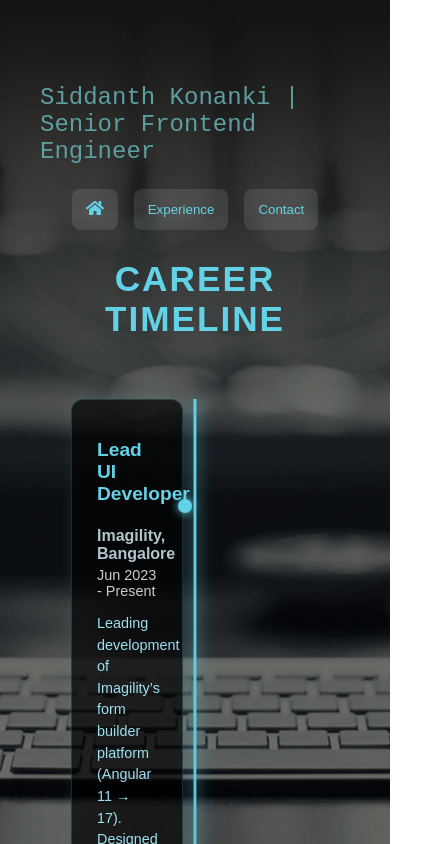
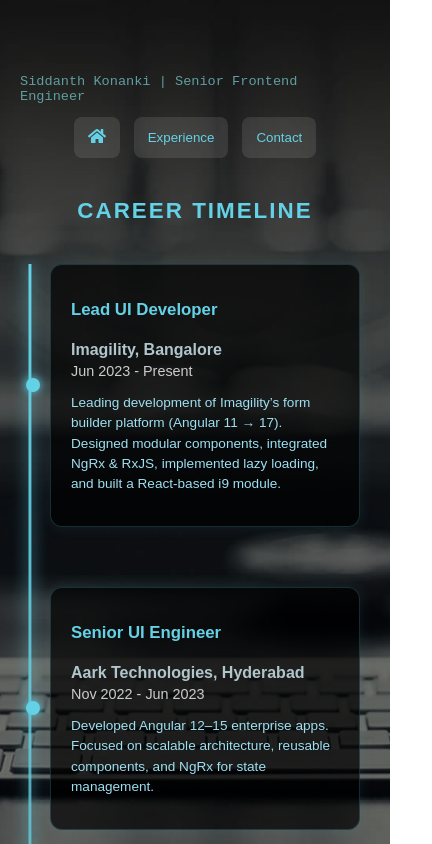
Before and after one commit to siddanth2920/portfolio-siddanth, a React (Create React App) app: page /timeline in a window 390 px wide. Shown: the top 844 px of the page, 432 px wide, since content can reach past the window. Built offline with nearby package versions, Linux system fonts and the light colour scheme.

Commit message:
responsive fix

```diff
--- a/src/App.css
+++ b/src/App.css
@@ -44,6 +44,8 @@
   }
 }
 .main-head {
+  display: flex;
+  justify-content: center;
   font-size: 42px;
   color:cadetblue;
   font-family: monospace;
--- a/src/components/Contact.css
+++ b/src/components/Contact.css
@@ -9,47 +9,26 @@
   justify-content: center;
   font-family: "Poppins", sans-serif;
   box-sizing: border-box;
-  padding: 60px 40px;
+  padding: 60px 20px;
   position: relative;
+  overflow-y: auto;
 }
-
-/* Navigation buttons */
-/* .nav-buttons {
-  position: absolute;
-  top: 30px;
-  right: 40px;
-  display: flex;
-  gap: 16px;
-}
-.nav-buttons button {
-  padding: 10px 20px;
-  border: 1px solid rgba(255, 255, 255, 0.3);
-  background: rgba(255, 255, 255, 0.1);
-  backdrop-filter: blur(8px);
-  border-radius: 8px;
-  color: #64d2e6;
-  font-weight: 500;
-  cursor: pointer;
-  transition: 0.3s;
-}
-.nav-buttons button:hover {
-  background: rgba(100, 210, 230, 0.15);
-  box-shadow: 0 0 10px #64d2e6;
-  transform: translateY(-2px);
-} */
 
 /* Main content */
 .contact-content {
   text-align: center;
   animation: fadeUp 1s ease forwards;
+  width: 100%;
+  max-width: 600px;
+  padding: 0 10px;
 }
 
 .contact-title {
-  font-size: 2.4rem;
+  font-size: 2.2rem;
   color: #64d2e6;
   text-shadow: 0 0 12px rgba(100, 210, 230, 0.6);
-  margin-bottom: 40px;
-  letter-spacing: 1.5px;
+  margin-bottom: 35px;
+  letter-spacing: 1.2px;
 }
 
 /* Card */
@@ -57,8 +36,9 @@
   background: rgba(0, 0, 0, 0.65);
   border: 1px solid rgba(100, 210, 230, 0.2);
   border-radius: 16px;
-  padding: 40px 60px;
-  width: 420px;
+  padding: 30px 40px;
+  width: 100%;
+  max-width: 420px;
   text-align: left;
   box-shadow: 0 0 20px rgba(100, 210, 230, 0.1);
   backdrop-filter: blur(10px);
@@ -75,10 +55,11 @@
   display: flex;
   align-items: center;
   gap: 14px;
-  margin: 20px 0;
+  margin: 18px 0;
   color: #aee9f2;
   font-size: 1.05rem;
   transition: color 0.3s;
+  word-break: break-word;
 }
 
 .contact-item:hover {
@@ -88,12 +69,14 @@
 .contact-icon {
   color: #64d2e6;
   font-size: 1.3rem;
+  flex-shrink: 0;
 }
 
 .contact-item a {
   color: #aee9f2;
   text-decoration: none;
   transition: 0.3s;
+  overflow-wrap: anywhere;
 }
 .contact-item a:hover {
   color: #64d2e6;
@@ -107,7 +90,7 @@
   margin-top: 50px;
 }
 
-/* Animations */
+/* Animation */
 @keyframes fadeUp {
   from {
     opacity: 0;
@@ -118,3 +101,47 @@
     transform: translateY(0);
   }
 }
+
+/* ✅ RESPONSIVE FIXES */
+@media (max-width: 768px) {
+  .contact-title {
+    font-size: 1.8rem;
+  }
+
+  .contact-card {
+    padding: 24px 28px;
+    max-width: 90%;
+  }
+
+  .contact-item {
+    font-size: 0.95rem;
+    gap: 10px;
+  }
+
+  .contact-icon {
+    font-size: 1.1rem;
+  }
+}
+
+@media (max-width: 480px) {
+  .contact-title {
+    font-size: 1.6rem;
+    margin-bottom: 25px;
+  }
+
+  .contact-card {
+    padding: 20px;
+    max-width: 100%;
+  }
+
+  .contact-item {
+    flex-direction: column;
+    align-items: flex-start;
+    gap: 6px;
+    font-size: 0.9rem;
+  }
+
+  .contact-icon {
+    font-size: 1rem;
+  }
+}
--- a/src/components/Experience.css
+++ b/src/components/Experience.css
@@ -1,6 +1,12 @@
 .experience-container {
-    text-align: center;
-    padding: 40px;
+  background: url("../assets/bgimg2.jpg") center/cover no-repeat fixed;
+  min-height: 100vh;
+  width: 100%;
+  color: #fff;
+  position: relative;
+  font-family: "Poppins", sans-serif;
+  padding: 60px 40px;
+  box-sizing: border-box;
   }
 
   .pdf-viewer {
@@ -54,3 +60,38 @@
   box-shadow: 0 0 10px #64d2e6;
   transform: translateY(-2px);
 }
+/* Responsive */
+@media (max-width: 768px) {
+  .experience-container {
+    padding: 40px 10px;
+  }
+
+  .pdf-viewer {
+    padding: 15px;
+    max-width: 95%;
+  }
+
+  .page-controls {
+    gap: 8px;
+    font-size: 0.9rem;
+  }
+
+  .page-controls button {
+    padding: 6px 12px;
+  }
+}
+
+@media (max-width: 480px) {
+  .pdf-viewer {
+    padding: 10px;
+    border-radius: 8px;
+  }
+
+  .page-controls span {
+    font-size: 0.85rem;
+  }
+
+  .page-controls button {
+    font-size: 0.85rem;
+  }
+}
--- a/src/components/Experience.js
+++ b/src/components/Experience.js
@@ -90,7 +90,7 @@ const resumeFile = `${process.env.PUBLIC_URL || ''}/resumeFile.pdf`;
         >
           <Page
             pageNumber={pageNumber}
-            scale={0.9}
+            width={Math.min(window.innerWidth * 0.9, 600)}
             renderAnnotationLayer={false}
             renderTextLayer={false}
           />
--- a/src/components/Timeline.css
+++ b/src/components/Timeline.css
@@ -1,94 +1,4 @@
-/* .timeline-container {
-    max-width: 900px;
-    margin: 0 auto;
-    padding: 40px 20px;
-  }
-
-  .timeline-container h2 {
-    text-align: center;
-    margin-bottom: 50px;
-    font-size: 2rem;
-    color: #5f9ea0;
-  }
-
-  .timeline {
-    position: relative;
-    margin: 20px 0;
-  }
-
-  .timeline::after {
-    content: "";
-    position: absolute;
-    width: 4px;
-    background-color: #007bff;
-    top: 0;
-    bottom: 0;
-    left: 50%;
-    margin-left: -2px;
-  }
-
-  .timeline-item {
-    padding: 20px;
-    position: relative;
-    width: 50%;
-  }
-
-  .timeline-item.left {
-    left: 0;
-  }
-
-  .timeline-item.right {
-    left: 55%;
-  }
-
-  .timeline-content {
-    padding: 20px;
-    background-color: #125b57;
-    position: relative;
-    right: 36px;
-    border-radius: 8px;
-    box-shadow: 0 2px 10px rgba(0, 0, 0, 0.1);
-  }
-
-  .timeline-content h3 {
-    margin-top: 0;
-    color: #53c1ff;
-  }
-
-  .timeline-content h4 {
-    margin: 5px 0;
-    color: #333;
-  }
-
-  .timeline-duration {
-    font-size: 0.9rem;
-    color: gray;
-    display: block;
-    margin-bottom: 10px;
-  }
-
-  .timeline-item::before {
-    content: "";
-    position: absolute;
-    top: 20px;
-    right: -10px;
-    border-style: solid;
-    border-width: 10px;
-    border-color: transparent transparent transparent #f8f9fa;
-  }
-
-  .timeline-item.right::before {
-    left: -10px;
-    right: auto;
-    border-color: transparent #f8f9fa transparent transparent;
-  }
-
-  .timeline-loading {
-    text-align: center;
-    margin-top: 50px;
-  }
-   */
-.timeline-page {
+/* .timeline-page {
   background: url("../assets/bgimg2.jpg") center/cover no-repeat fixed;
   min-height: 100vh;
   width: 100%;
@@ -225,4 +135,236 @@
   text-align: center;
   padding-top: 100px;
   font-size: 18px;
+} */
+.timeline-page {
+  background: url("../assets/bgimg2.jpg") center/cover no-repeat fixed;
+  min-height: 100vh;
+  width: 100%;
+  color: #fff;
+  position: relative;
+  font-family: "Poppins", sans-serif;
+  padding: 60px 20px;
+  box-sizing: border-box;
+  overflow-x: hidden;
 }
+
+.button-group {
+  display: flex;
+  justify-content: center;
+  gap: 14px;
+  margin-bottom: 40px;
+  flex-wrap: wrap;
+}
+
+.nav-btn {
+  background: rgba(255, 255, 255, 0.1);
+  border: none;
+  color: #64d2e6;
+  padding: 10px 14px;
+  border-radius: 8px;
+  cursor: pointer;
+  transition: 0.3s;
+  font-weight: 500;
+}
+.nav-btn:hover {
+  background: rgba(100, 210, 230, 0.2);
+  box-shadow: 0 0 10px #64d2e6;
+}
+
+.timeline-heading {
+  text-align: center;
+  font-size: 2rem;
+  color: #64d2e6;
+  letter-spacing: 2px;
+  margin-bottom: 60px;
+}
+
+/* Timeline container */
+.timeline-wrapper {
+  position: relative;
+  width: 100%;
+  max-width: 900px;
+  margin: 0 auto;
+  padding-bottom: 60px;
+}
+
+.timeline-line {
+  position: absolute;
+  left: 50%;
+  top: 0;
+  transform: translateX(-50%);
+  width: 3px;
+  height: 100%;
+  background: linear-gradient(180deg, #64d2e6, rgba(100, 210, 230, 0.1));
+  box-shadow: 0 0 15px #64d2e6;
+  z-index: 1;
+}
+
+.timeline-card {
+  position: relative;
+  width: 45%;
+  margin-bottom: 80px;
+  opacity: 0;
+  transform: translateY(30px);
+  animation: fadeInUp 0.8s forwards;
+  z-index: 2;
+}
+.timeline-card.left {
+  left: 0;
+  text-align: right;
+}
+.timeline-card.right {
+  left: 55%;
+  text-align: left;
+}
+
+.timeline-card::before {
+  content: "";
+  position: absolute;
+  top: 114px;
+  width: 14px;
+  height: 14px;
+  background: #64d2e6;
+  border-radius: 50%;
+  box-shadow: 0 0 10px #64d2e6;
+  z-index: 3;
+}
+.timeline-card.left::before {
+  right: -9px;
+}
+.timeline-card.right::before {
+  left: -9px;
+}
+
+.card-content {
+  background: rgba(0, 0, 0, 0.7);
+  padding: 20px 25px;
+  border-radius: 12px;
+  border: 1px solid rgba(100, 210, 230, 0.2);
+  box-shadow: 0 0 15px rgba(100, 210, 230, 0.1);
+  transition: 0.3s;
+}
+.card-content:hover {
+  box-shadow: 0 0 25px rgba(100, 210, 230, 0.3);
+  transform: translateY(-5px);
+}
+
+.card-content h3 {
+  color: #64d2e6;
+  margin-bottom: 6px;
+  font-size: 1.2rem;
+}
+.card-content h4 {
+  font-size: 1rem;
+  color: #b1c6cc;
+  margin-bottom: 4px;
+}
+.card-content .duration {
+  display: block;
+  font-size: 0.9rem;
+  color: #ccc;
+  margin-bottom: 8px;
+}
+.card-content p {
+  font-size: 0.9rem;
+  color: #9edff0;
+  line-height: 1.5;
+}
+
+/* Animation */
+@keyframes fadeInUp {
+  to {
+    opacity: 1;
+    transform: translateY(0);
+  }
+}
+
+/* Loading state */
+.loading {
+  color: #64d2e6;
+  text-align: center;
+  padding-top: 100px;
+  font-size: 18px;
+}
+
+/* ✅ RESPONSIVE FIXES */
+@media (max-width: 1024px) {
+  .timeline-card {
+    width: 48%;
+  }
+}
+
+@media (max-width: 768px) {
+  .timeline-line {
+    left: 10px;
+  }
+
+  .timeline-card,
+  .timeline-card.left,
+  .timeline-card.right {
+    width: calc(100% - 40px);
+    left: 30px !important;
+    text-align: left;
+  }
+
+  .timeline-card::before {
+    left: -24px !important;
+    right: auto;
+  }
+
+  .card-content {
+    padding: 18px 20px;
+  }
+
+  .timeline-heading {
+    font-size: 1.6rem;
+    margin-bottom: 40px;
+  }
+}
+
+@media (max-width: 480px) {
+  .sub-head {
+    font-size: 0.85rem;
+  }
+
+  .timeline-heading {
+    font-size: 1.4rem;
+  }
+
+  .card-content h3 {
+    font-size: 1.05rem;
+  }
+
+  .card-content p {
+    font-size: 0.85rem;
+  }
+
+  .timeline-card {
+    margin-bottom: 60px;
+  }
+}
+.timeline-loading {
+  background: url("../assets/bgimg2.jpg") center/cover no-repeat fixed;
+  width: 100vw;
+  height: 100vh;
+  display: flex;
+  justify-content: center;
+  align-items: center;
+  color: #64d2e6;
+  font-family: "Poppins", sans-serif;
+}
+
+.loading-text {
+  font-size: 1.2rem;
+  color: #64d2e6;
+  text-shadow: 0 0 10px rgba(100, 210, 230, 0.5);
+  letter-spacing: 1px;
+  animation: pulse 1.5s infinite;
+}
+
+/* soft glow animation */
+@keyframes pulse {
+  0% { opacity: 0.6; }
+  50% { opacity: 1; }
+  100% { opacity: 0.6; }
+}
--- a/src/components/Timeline.js
+++ b/src/components/Timeline.js
@@ -63,7 +63,13 @@ function Timeline() {
     });
   }, []);
 
-  if (loading) return <p className="loading">Timeline Loading...</p>;
+if (loading) {
+  return (
+    <div className="timeline-loading">
+      <p className="loading-text">Loading Timeline...</p>
+    </div>
+  );
+}
 
   return (
     <div className="timeline-page">
```
